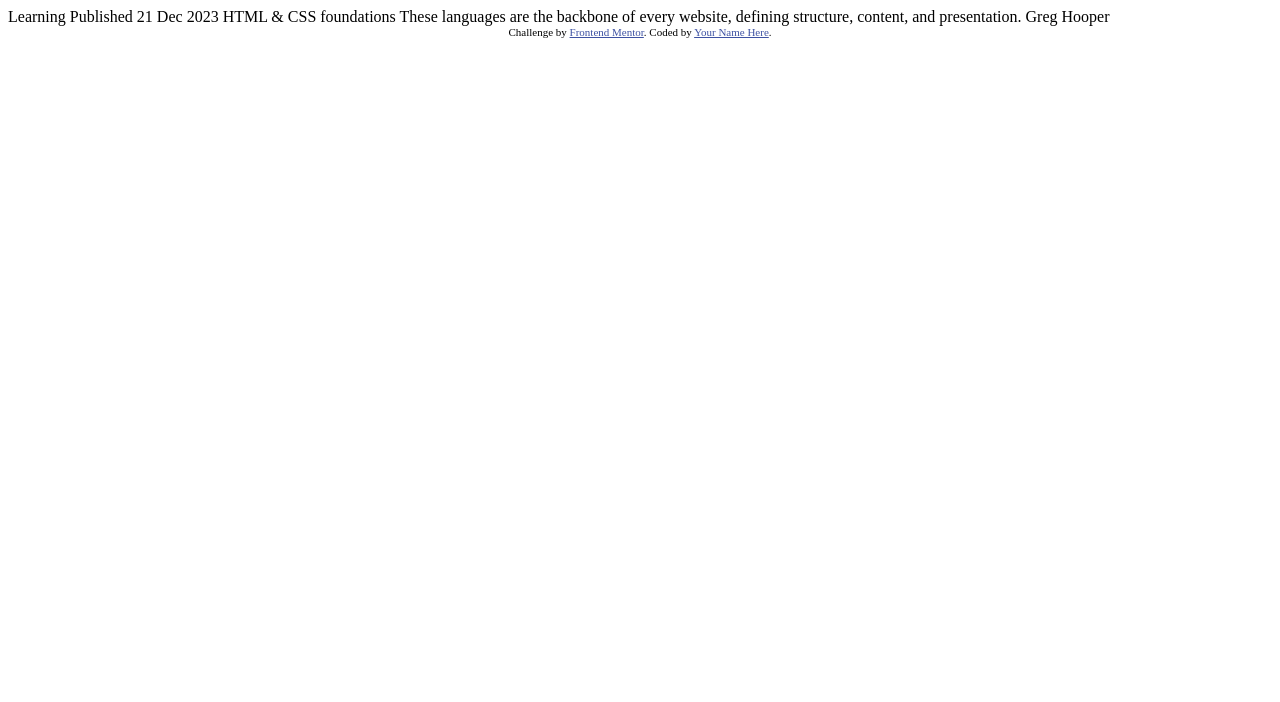
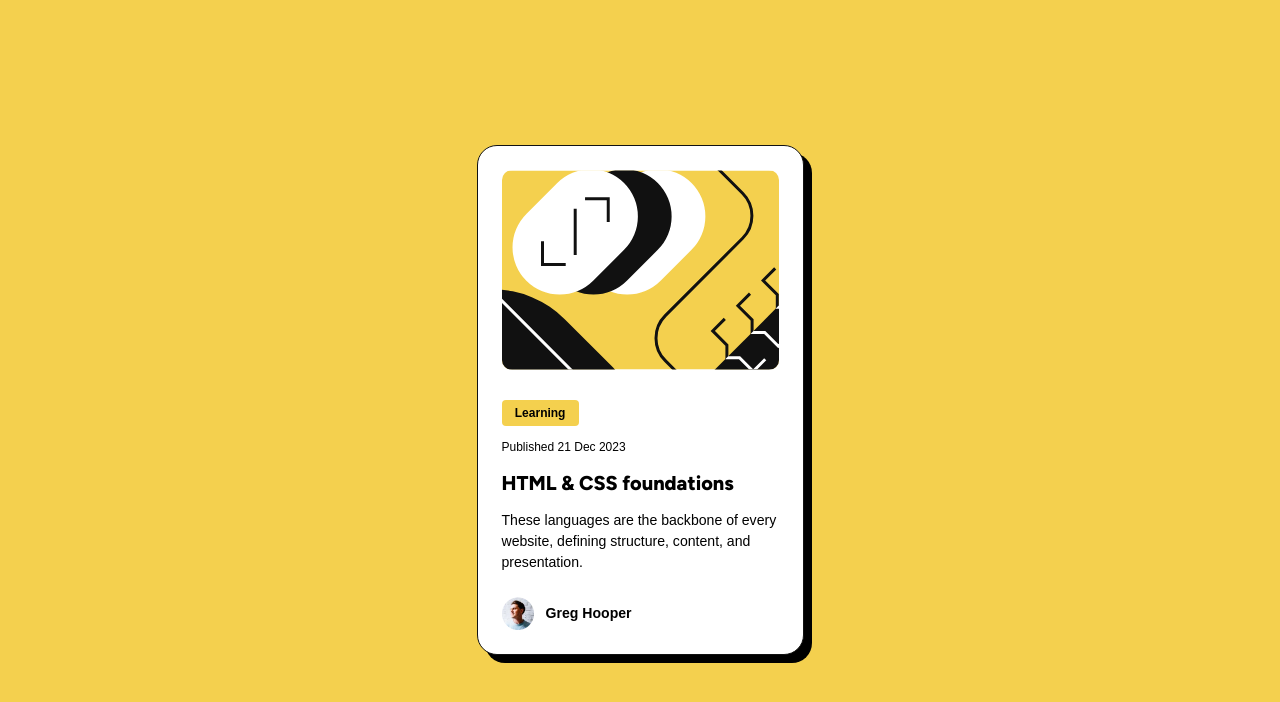
Before and after one commit to ER1994/blogPreview, a website: page index.html in a window 1280 px wide. Drawn offline with nearby package versions, Linux system fonts and the light colour scheme.

Commit message:
Ready to test

```diff
--- a/index.html
+++ b/index.html
@@ -1,34 +1,35 @@
 <!DOCTYPE html>
 <html lang="en">
 <head>
-  <meta charset="UTF-8">
-  <meta name="viewport" content="width=device-width, initial-scale=1.0"> <!-- displays site properly based on user's device -->
+    <meta charset="UTF-8">
+    <meta name="viewport" content="width=device-width, initial-scale=1.0">
+    <!-- displays site properly based on user's device -->
 
-  <link rel="icon" type="image/png" sizes="32x32" href="./assets/images/favicon-32x32.png">
+    <link rel="icon" type="image/png" sizes="32x32" href="./assets/images/favicon-32x32.png">
 
-  <title>Frontend Mentor | Blog preview card</title>
-
-  <!-- Feel free to remove these styles or customise in your own stylesheet 👍 -->
-  <style>
-    .attribution { font-size: 11px; text-align: center; }
-    .attribution a { color: hsl(228, 45%, 44%); }
-  </style>
+    <title>Frontend Mentor | Blog preview card</title>
+    <link rel="stylesheet" href="style.css">
 </head>
 <body>
+<header>
+    <img src="/assets/images/illustration-article.svg" alt = "Ilustracja">
+</header>
+<main>
+    <div class="tag">Learning</div>
+    <div class="publish_date">Published 21 Dec 2023</div>
+    <h3>HTML & CSS foundations</h3>
+    <div class="description">
+    These languages are the backbone of every website, defining structure, content, and presentation.
+    </div>
 
-  Learning
-
-  Published 21 Dec 2023
-
-  HTML & CSS foundations
-
-  These languages are the backbone of every website, defining structure, content, and presentation.
-
-  Greg Hooper
-
-  <div class="attribution">
-    Challenge by <a href="https://www.frontendmentor.io?ref=challenge" target="_blank">Frontend Mentor</a>.
-    Coded by <a href="#">Your Name Here</a>.
-  </div>
+    <!--  <div class="attribution">-->
+    <!--    Challenge by <a href="https://www.frontendmentor.io?ref=challenge" target="_blank">Frontend Mentor</a>. -->
+    <!--    Coded by <a href="#">Your Name Here</a>.-->
+    <!--  </div>-->
+</main>
+<footer>
+    <img src="assets/images/image-avatar.webp">
+    <div>Greg Hooper</div>
+</footer>
 </body>
 </html>
--- a/style.css
+++ b/style.css
@@ -13,10 +13,11 @@
     --gray-500: hsl(0, 0%, 42%);
     --white: hsl(0, 0%, 100%);
 
-    --text-preset1: 1.5rem/1.5 "Figtree Extra Bold" sans-serif;
-    --text-preset2: 1rem/1.5 "Figtree Medium" sans-serif;
-    --text-preset3: 0.88rem/1.5 "Figtree Medium" sans-serif;
-    --text-preset3-bold: 0.88rem/1.5 "Figtree Extra Bold" sans-serif;
+    --text-preset1: 1.5rem/1.5 "Figtree Extra Bold", sans-serif;
+    --text-preset1-mobile: 1.25rem/1.5 "Figtree Extra Bold", sans-serif;
+    --text-preset2: 1rem/1.5 "Figtree Medium", sans-serif;
+    --text-preset3: 0.88rem/1.5 "Figtree Medium", sans-serif;
+    --text-preset3-mobile: 0.75rem/1.5 "Figtree Bold", sans-serif;
 
     --spacing-300: 1.5rem;
     --spacing-150: 0.75rem;
@@ -28,5 +29,95 @@
 }
 
 html {
+    font: var(--text-preset2);
+    width: 100vw;
+    height: 100vh;
+    background-color: var(--yellow);
+    display: flex;
+    justify-content: center;
+    align-items: center;
+}
+
+body {
+    background-color: var(--white);
+    box-sizing: border-box;
+    width: 327px;
+    border: 1px solid var(--gray-950);
+    border-radius: 1.25rem;
+    padding: var(--spacing-300);
+    font: var(--text-preset3);
+    display: flex;
+    flex-direction: column;
+    gap: var(--spacing-300);
+    box-shadow: 0.5rem 0.5rem 0 0 black;
+}
+
+header img {
+    width: 100%;
+    height: 12.5rem;
+    object-fit: cover;
+    border-radius: 0.63rem;
+}
+
+main {
+    display: flex;
+    flex-direction: column;
+    gap: var(--spacing-150);
+}
+
+.tag {
+    background-color: var(--yellow);
+    border-radius: var(--spacing-50);
+    font: var(--text-preset3-mobile);
+    font-weight: var(--weight-bold);
+    width: 25%;
+    padding: var(--spacing-50);
+    text-align: center;
+}
+
+.publish_date {
+    font: var(--text-preset3-mobile);
+}
+
+main h3 {
+    font: var(--text-preset1-mobile);
+    font-weight: var(--weight-bold);
+    margin: 0;
+    padding: 0;
+}
+
+main h3:hover {
+    color: var(--yellow);
+}
+
+footer {
+    font-weight: var(--weight-bold);
+    display: flex;
+    align-items: center;
+    gap: var(--spacing-150);
+}
+
+footer img {
+    width: 2rem;
+}
+
+@media (min-width: 1440px) {
+    body {
+        width: 384px;
+    }
+
+    .tag {
+        font: var(--text-preset3);
+        font-weight: var(--weight-bold);
+    }
+
+    .publish_date {
+        font: var(--text-preset3);
+    }
+
+    main h3 {
+        font: var(--text-preset1);
+        font-weight: var(--weight-bold);
+    }
 
 }
```
